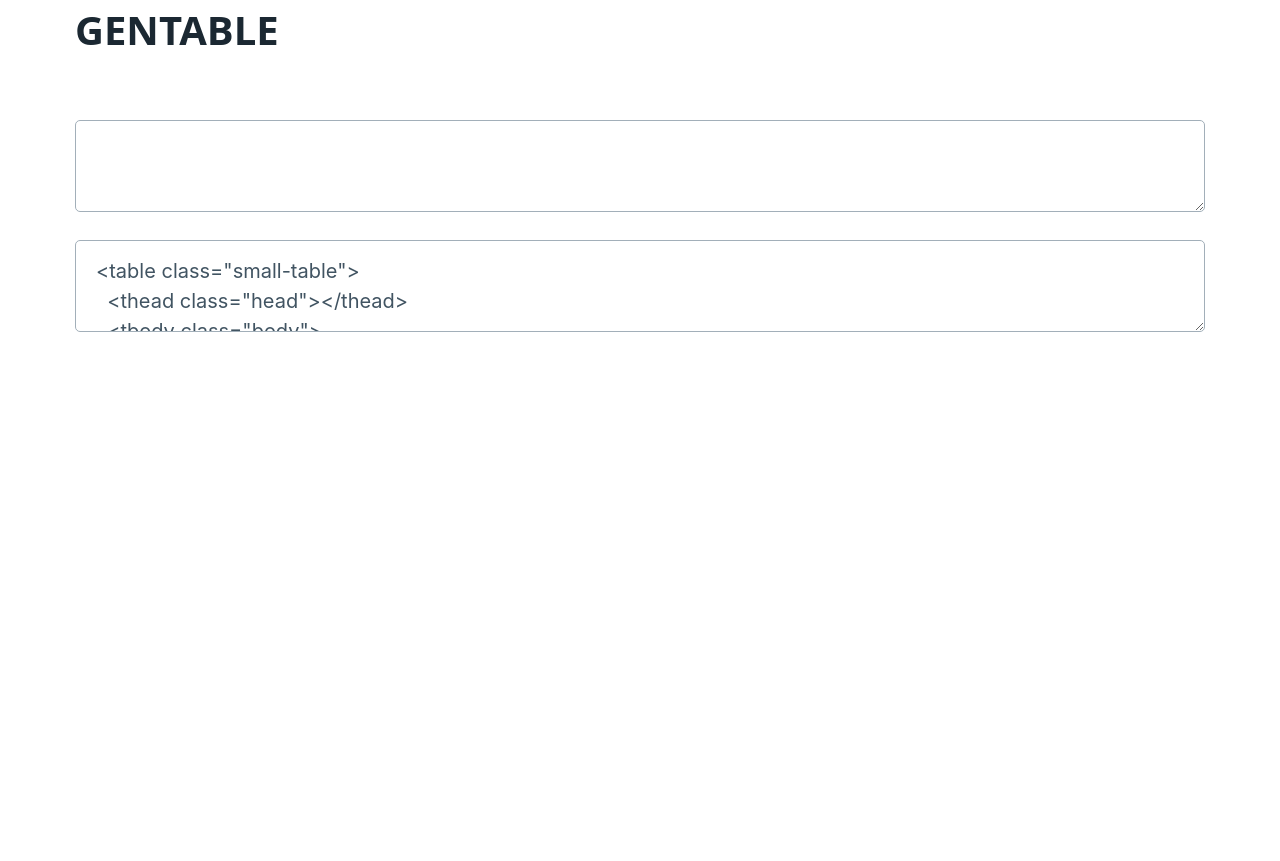
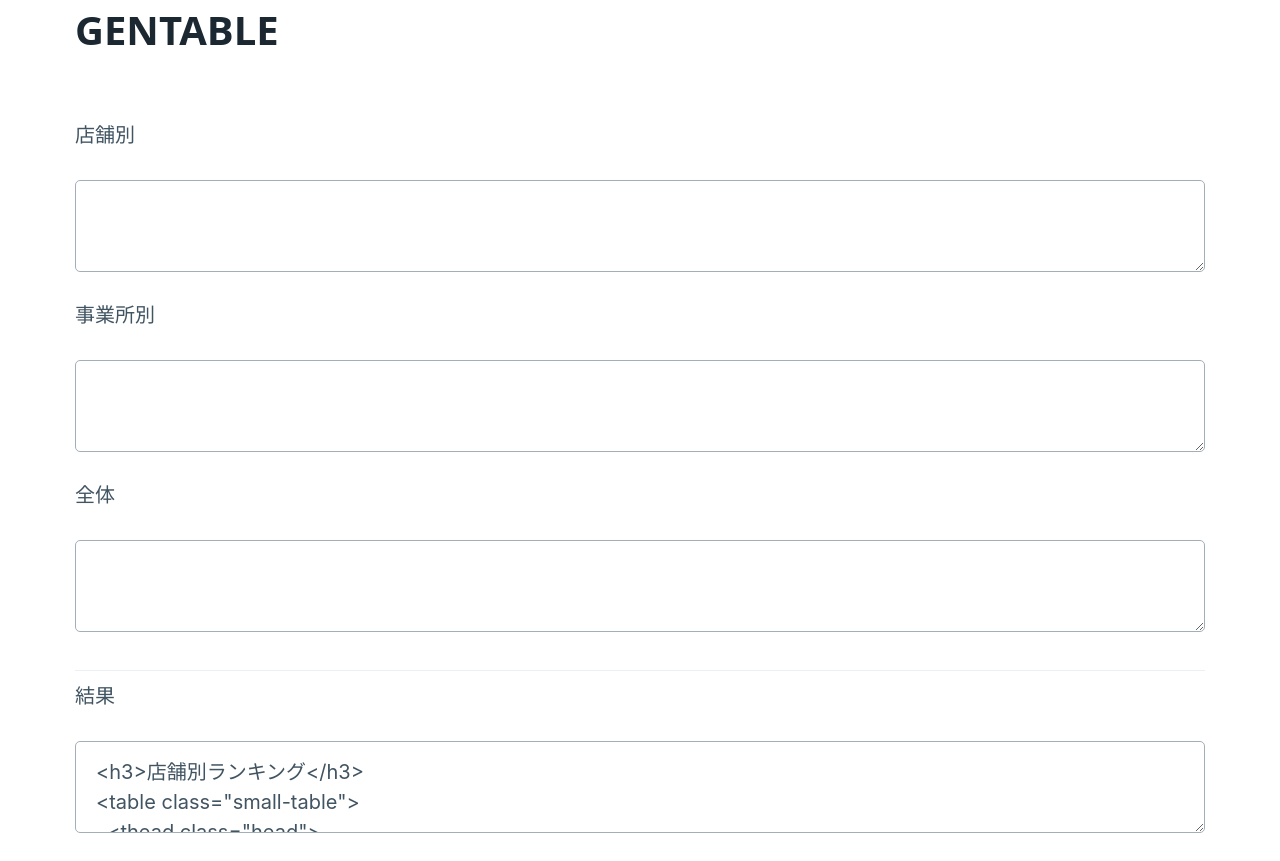
Before and after one commit to sushidesu/gentable, a React (Vite) app: page / in a window 1280 px wide. Before the commit the page ends 800 px from the top, so only its background shows below. Built offline with nearby package versions, Linux system fonts and the light colour scheme.

Commit message:
テーブル生成機能！

```diff
--- a/src/App.tsx
+++ b/src/App.tsx
@@ -1,25 +1,103 @@
-import { useTextInput } from "./hooks/useTextInput"
-import { useConvertTable } from "./hooks/useConvertTable"
+import { useTextInput } from "./hooks/useTextInput";
 
 const App = () => {
-  const [text, handleChangeText] = useTextInput()
+  const [shopText, changeShopText] = useTextInput();
+  const [officeText, changeOfficeText] = useTextInput();
+  const [entireText, changeEntireText] = useTextInput();
 
-  const converted = useConvertTable(text, 4)
-  const tableText = `<table class="small-table">
-  <thead class="head"></thead>
-  <tbody class="body">\n${converted.join("\n")}
-  </tbody>
-</table>`
+  const shopConverted = convertRows(shopText.split("\n"), 4);
+  const officeConverted = convertRows(officeText.split("\n"), 4);
+  const entireConverted = convertRows(entireText.split("\n"), 4);
+
+  const shopHeader = convertHeaderRows(["順位", "事業所", "部門", "前年対比"], 4)
+  const officeHeader = convertHeaderRows(["事業所", "前年対比"], 4)
+  const entireHeader = convertHeaderRows(["会社", "前年対比"], 4)
+
+  const styles = `<style type="text/css">@media screen and (max-width: 768px) {
+    .bge-contents table.small-table {
+      display: table;
+      width: 100%;
+    }
+    .small-table > thead.head {
+      display: table-header-group;
+    }
+    .small-table > tbody.body {
+      display: table-row-group;
+    }
+    .small-table > thead > tr > th,
+    .small-table > tbody > tr > td {
+      padding: 4px;
+      display: table-cell;
+    }
+    .small-table > thead > tr,
+    .small-table > tbody > tr {
+      display: table-row;
+    }
+  }
+</style>
+`;
+
+  const result =
+    genTable(shopConverted, shopHeader, "店舗別ランキング") +
+    genTable(officeConverted, officeHeader, "事業所別ランキング") +
+    genTable(entireConverted, entireHeader, "全体") +
+    styles
 
   return (
     <div>
       <main className={"container"}>
         <h1>GENTABLE</h1>
-        <textarea value={text} onChange={handleChangeText} />
-        <textarea value={tableText} readOnly />
+        <p>店舗別</p>
+        <textarea value={shopText} onChange={changeShopText} />
+        <p>事業所別</p>
+        <textarea value={officeText} onChange={changeOfficeText} />
+        <p>全体</p>
+        <textarea value={entireText} onChange={changeEntireText} />
+        <hr />
+        <p>結果</p>
+        <textarea value={result} readOnly />
       </main>
     </div>
-  )
+  );
+};
+
+const convertRows = (rows: string[], indent: number=0): string[] => {
+  const converted = rows
+    .filter(row => row !== "")
+    .map(row => {
+      const tds = row.split("\t")
+      return tds
+        .map(td => `${idt(2 + indent)}<td>${td}</td>`)
+        .join("\n")
+    })
+    .map(row => `${idt(indent)}<tr>\n${row}\n${idt(indent)}</tr>`)
+
+  return converted
 }
 
-export default App
+const convertHeaderRows = (cols: string[], indent: number = 0): string => {
+  const inner = cols
+    .map(col => `${idt(indent + 2)}<th>${col}</th>`)
+    .join("\n")
+
+  return `${idt(indent)}<tr>\n${inner}
+${idt(indent)}</tr>`
+}
+
+const idt = (n: number): string => " ".repeat(n)
+
+const genTable = (body: string[], header: string, title: string): string => {
+  const text = `<h3>${title}</h3>
+<table class="small-table">
+  <thead class="head">\n${header}
+  </thead>
+  <tbody class="body">\n${body.join("\n")}
+  </tbody>
+</table>
+
+`;
+
+  return text;
+};
+
+export default App;
```
